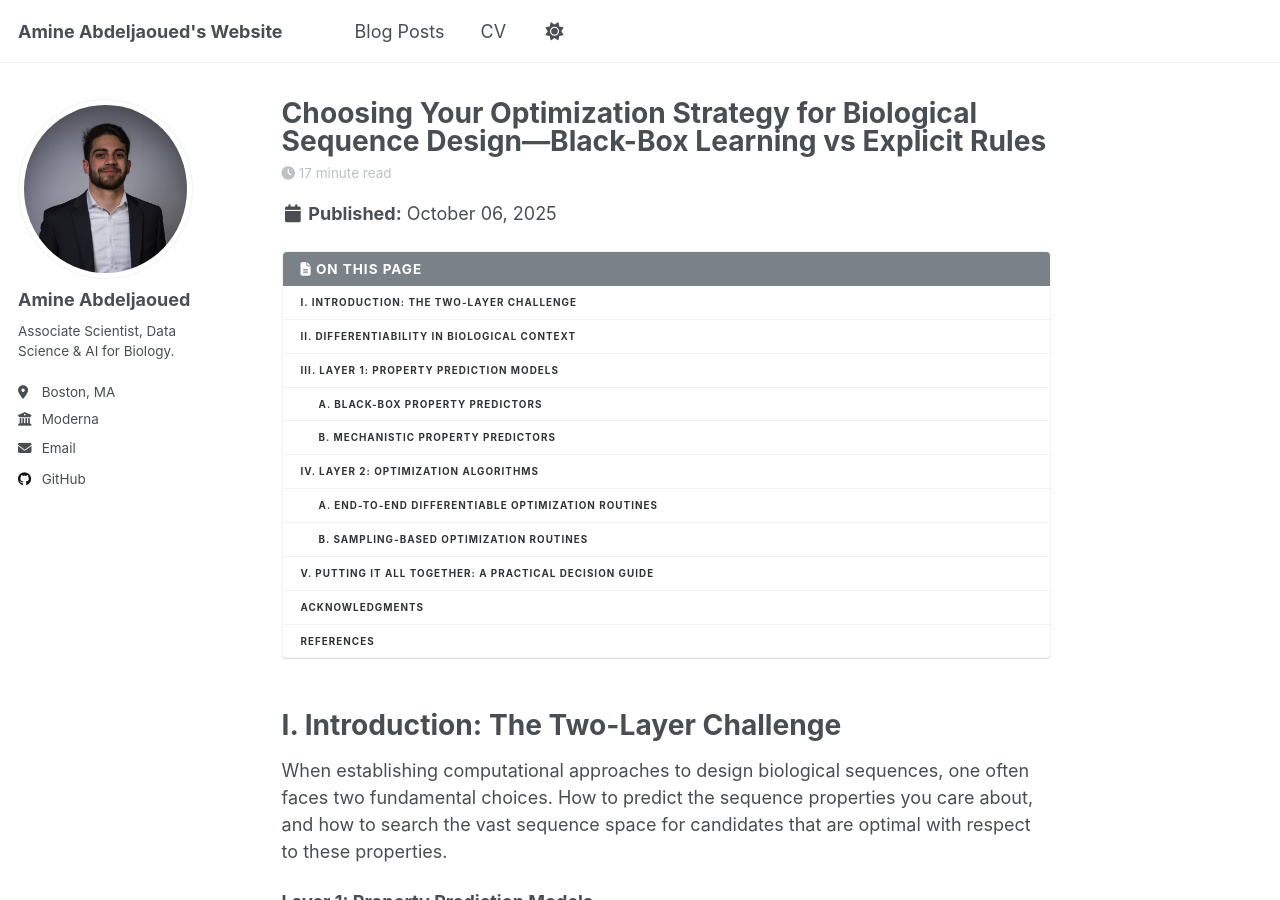
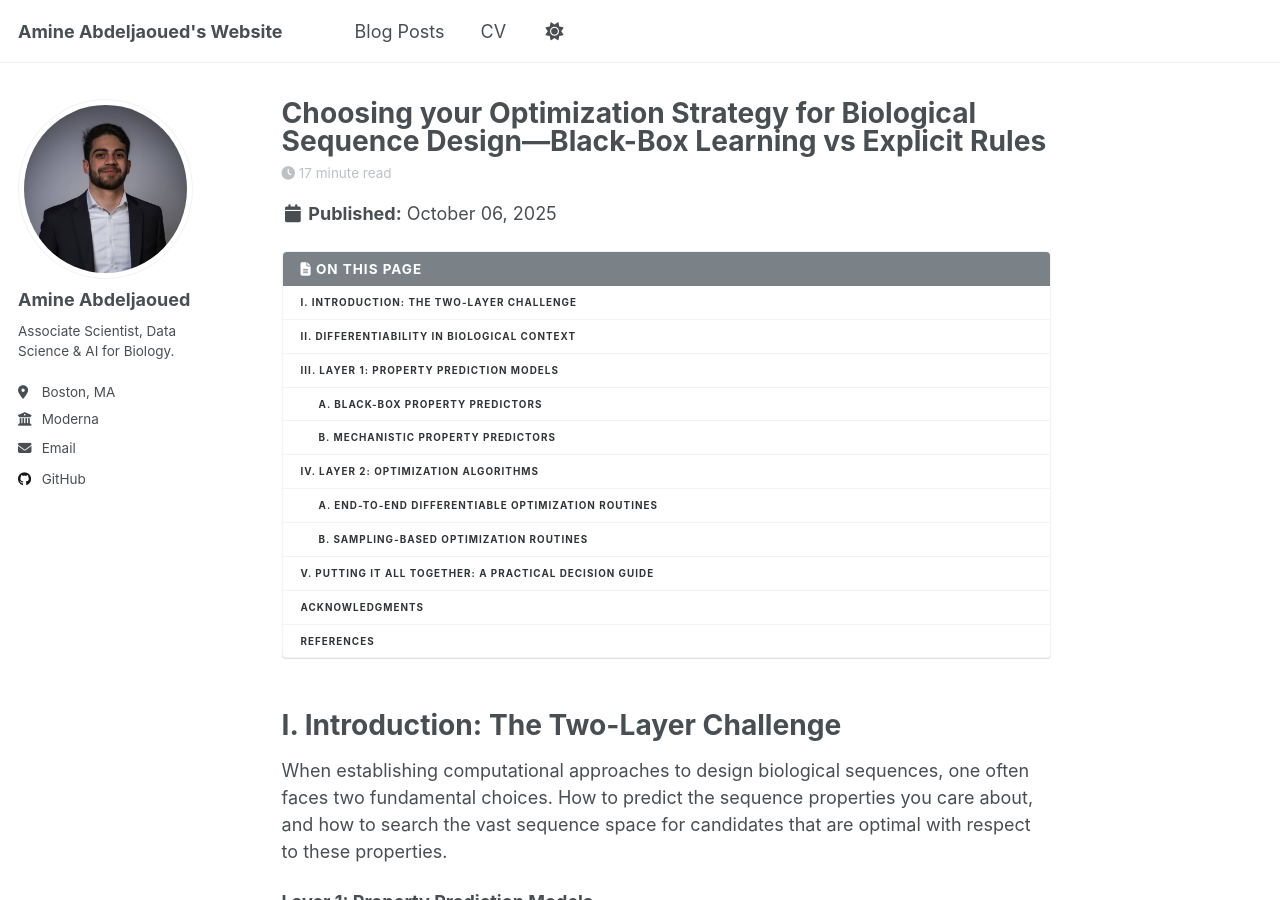
Before and after one commit to amine-abdeljaoued/amine-abdeljaoued.github.io, a Jekyll site: the page built from _posts/2025-10-06-black-box-vs-explicit.md, in a window 1280 px wide and 900 px high. Built offline with Jekyll 4.4.1, drawn with Linux system fonts in a browser that asks for light colours; a script that is not in the unit is left out.

```diff
--- a/_posts/2025-10-06-black-box-vs-explicit.md
+++ b/_posts/2025-10-06-black-box-vs-explicit.md
@@ -1,5 +1,5 @@
 ---
-title: 'Choosing Your Optimization Strategy for Biological Sequence Design—Black-Box Learning vs Explicit Rules'
+title: 'Choosing your Optimization Strategy for Biological Sequence Design—Black-Box Learning vs Explicit Rules'
 date: 2025-10-06
 permalink: /posts/2025/black-box-vs-explicit/
 tags:
```
